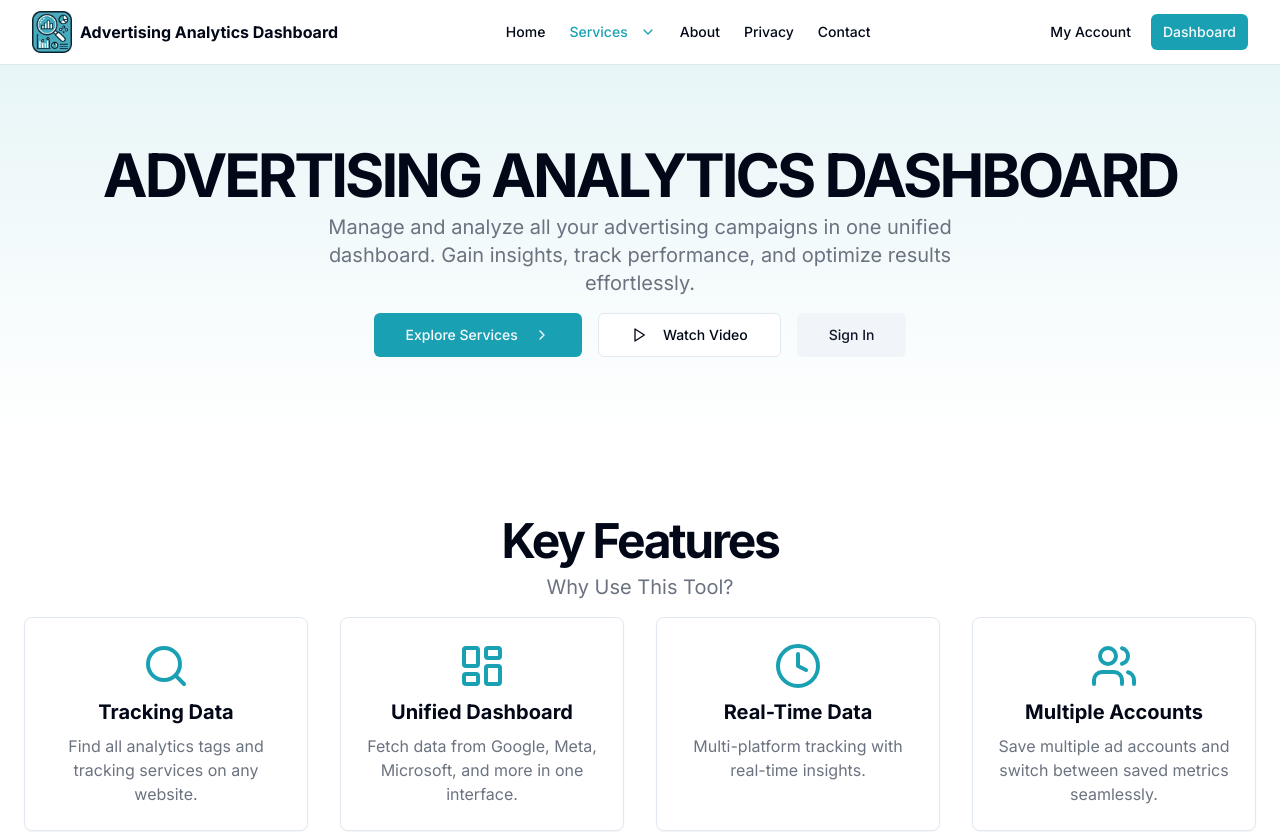
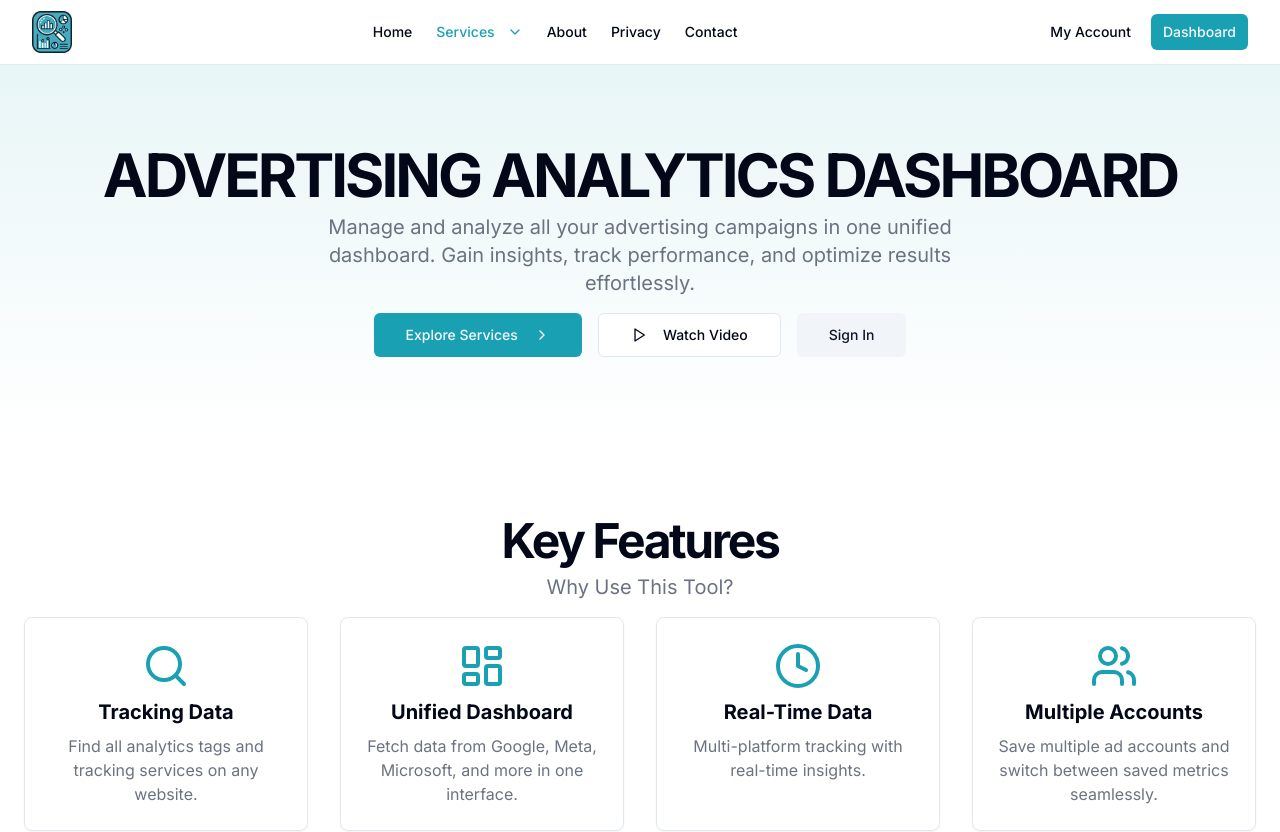
Before and after one commit to Neilsmahajan/advertisinganalyticsdashboard, a Next.js app: page / in a window 1280 px wide. Shown: the top 832 px of the page. Built offline with nearby package versions, Linux system fonts and the light colour scheme; no server answers.

Commit message:
Remove commented-out span for Advertising Analytics Dashboard in Navbar component

```diff
--- a/components/navbar.tsx
+++ b/components/navbar.tsx
@@ -28,9 +28,9 @@ export default function Navbar() {
               height={40}
               className="rounded-md"
             />
-            <span className="hidden font-bold sm:inline-block">
+            {/* <span className="hidden font-bold sm:inline-block">
               Advertising Analytics Dashboard
-            </span>
+            </span> */}
           </Link>
         </div>
 
```
